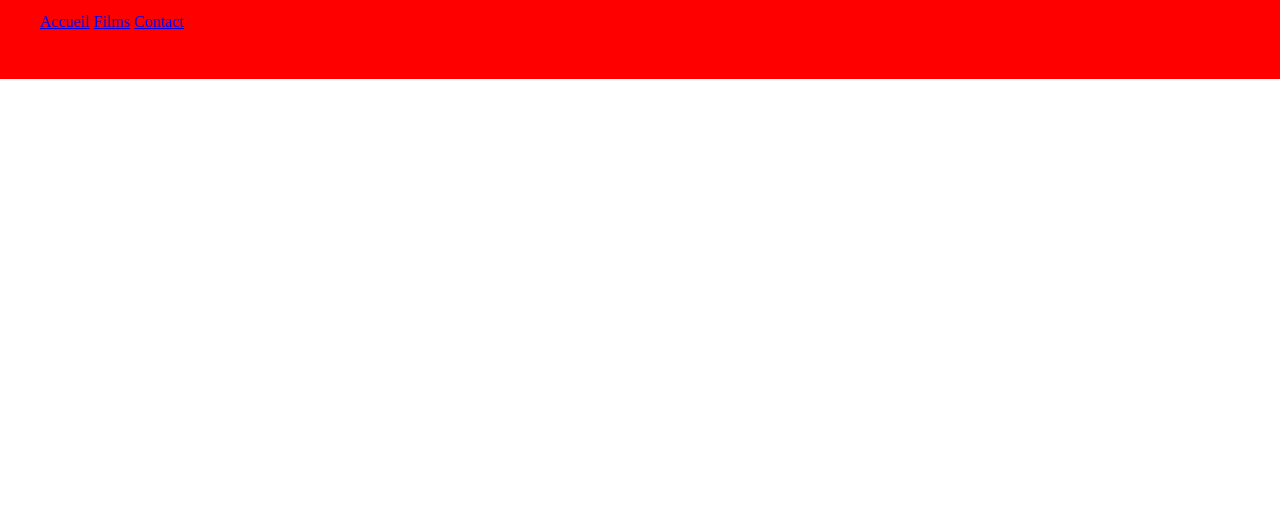
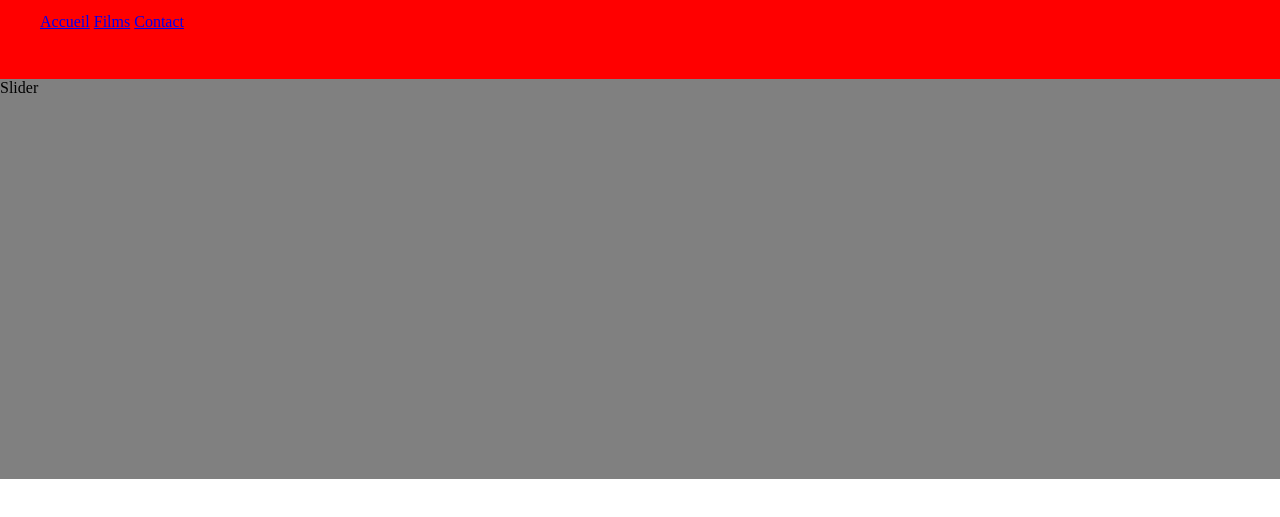
Before and after one commit to pimolo/24hdw, a plain HTML site: page index.html in a window 1280 px wide. Shown: the part 71-588 px from the top of the page. Drawn offline with Linux system fonts and the light colour scheme.

Commit message:
Dernieres motif

```diff
--- a/index.html
+++ b/index.html
@@ -34,8 +34,17 @@
                 </ul>
 
             </nav>
+
 		</header>
 
+        <div id="slider">
+            Slider
+        </div>
+
+
+        <div>
+
+        </div>
 
 
 	</body>
--- a/style.css
+++ b/style.css
@@ -60,3 +60,10 @@ nav ul li a:hover{
 
 
 }
+
+
+#slider{
+
+    background-color: gray;
+    height: 400px;
+}
```
